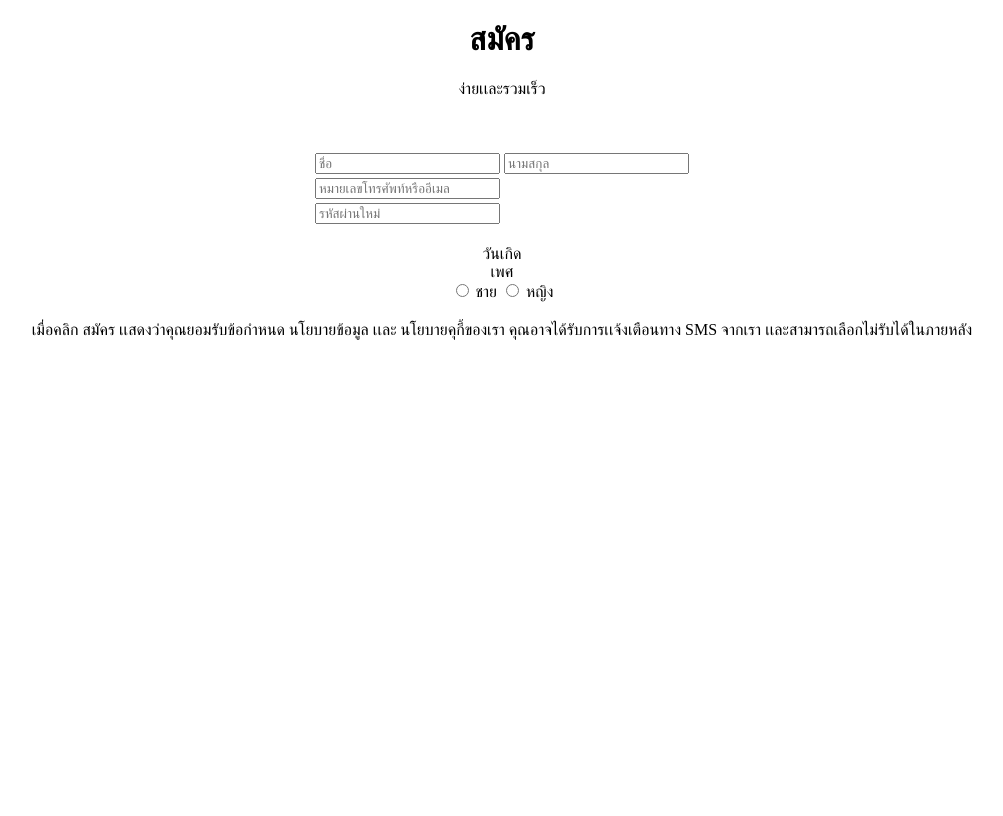
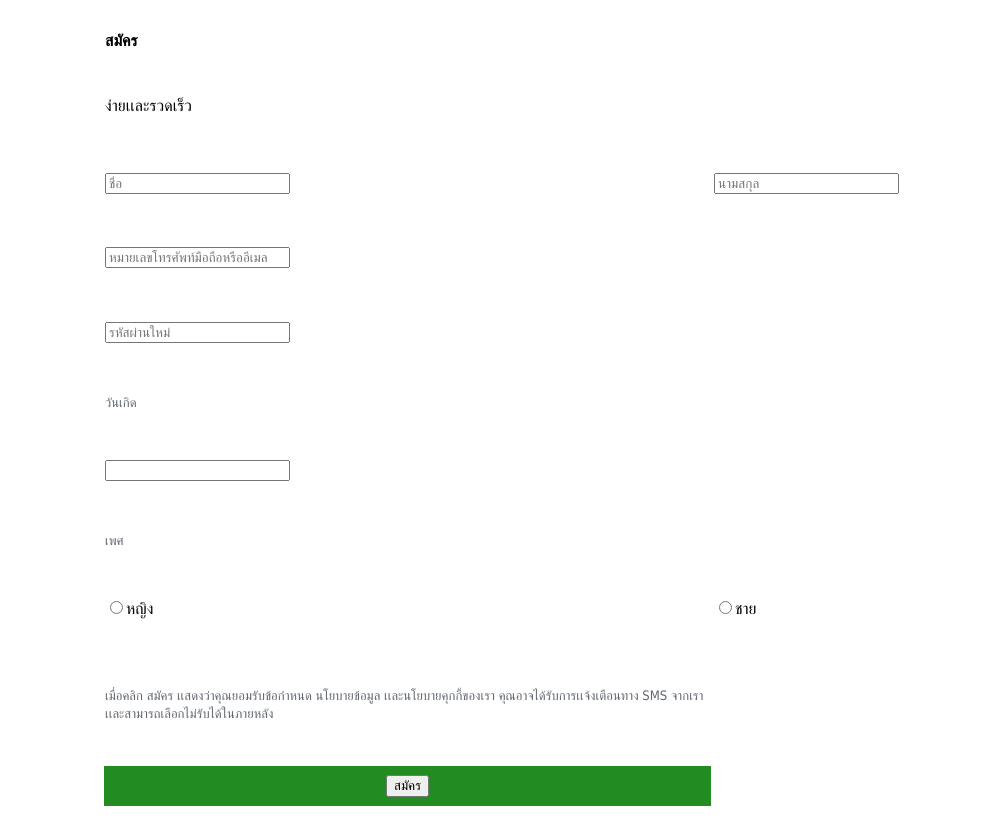
Before and after one commit to Phumipat-2005/ENGSE611, a plain HTML site: page Examlab/examlab1.html in a window 1280 px wide. Shown: the whole page, without its empty margins (138-1141 px from the left). Drawn offline with Linux system fonts and the light colour scheme.

Commit message:
Add files via upload

```diff
--- a/Examlab/examlab1.html
+++ b/Examlab/examlab1.html
@@ -5,38 +5,49 @@
     <meta name="viewport" content="width=device-width, initial-scale=1.0">
     <title>Document</title>
 </head>
-<body align="center">
-    <head>
-            <p><h1>สมัคร</h1>ง่ายเเละรวมเร็ว</p>
-            <br><br>
-    </head>
-    <main>
-        <table align="center">
+<body>
+    <table align="center" width="800" height="800" border="0">
+        <tr>
+            <th rowspawn="2" align="left">สมัคร</th>
+            <th colspawn="2"></th>
+        </tr>
+        <tr>
+            <td>ง่ายเเละรวดเร็ว</td>
+        </tr>
+        <tr>
+            <td colspan="2"></td>
+        </tr>
         <tr>
             <td><input type="text" name="name" placeholder="ชื่อ"></td>
-                <td><input type="text" name="surname" placeholder="นามสกุล"></td>
+            <td><input type="text" name="name" placeholder="นามสกุล"></td>
         </tr>
         <tr>
-                <td><input type="email" name="email" placeholder="หมายเลขโทรศัพท์หรืออีเมล"></td>
+            <td><input type="text" name="email" placeholder="หมายเลขโทรศัพท์มือถือหรืออีเมล"></td>
         </tr>
         <tr>
-                <td><input type="password" name="password" placeholder="รหัสผ่านใหม่"></td>
+            <td><input type="text" name="password" placeholder="รหัสผ่านใหม่"></td>
+        </tr>
+        <tr>
+            <td><font face="Tahoma" size="2" color="#606770">วันเกิด</font</td>
+        </tr>
+        <tr>
+            <td><input type="select"></td>
+        </tr>
+        <tr>
+            <td><font face="Tahoma" size="2" color="#606770">เพศ</font</td>
+        </tr>
+        <tr>
+                <td><input type="radio" name="gender" placeholder="female">หญิง</td>
+                <td><input type="radio" name="gender" placeholder="male">ชาย</td>
+        </tr>
+        <tr>
+            <td><font face="Tahoma" size="2" color="#606770">เมื่อคลิก สมัคร เเสดงว่าคุณยอมรับข้อกำหนด นโยบายข้อมูล เเละนโยบายคุกกี้ของเรา คุณอาจได้รับการเเจ้งเตือนทาง SMS จากเรา เเละสามารถเลือกไม่รับได้ในภายหลัง</font></td>
+        </tr>
+        <tr bgcolor="#228B22" height="40" border="0" align="center">
+            <td>
+                <button>สมัคร</button>
+            </td>
         </tr>
     </table>
-        <br>
-        วันเกิด
-
-        <br>
-        <align="left">เพศ</align>
-        <br>
-            <table border="1">
-                <input type="radio" name="gender" value="male"> ชาย
-                <input type="radio" name="gender" value="female"> หญิง
-            </table>
-        <br>
-        <footer>
-            เมื่อคลิก สมัคร เเสดงว่าคุณยอมรับข้อกำหนด นโยบายข้อมูล เเละ นโยบายคุกี้ของเรา คุณอาจได้รับการเเจ้งเตือนทาง SMS จากเรา เเละสามารถเลือกไม่รับได้ในภายหลัง
-        </footer>
-    </main>
 </body>
 </html>
```
Lines whose indentation alone changed are shown as unchanged.
